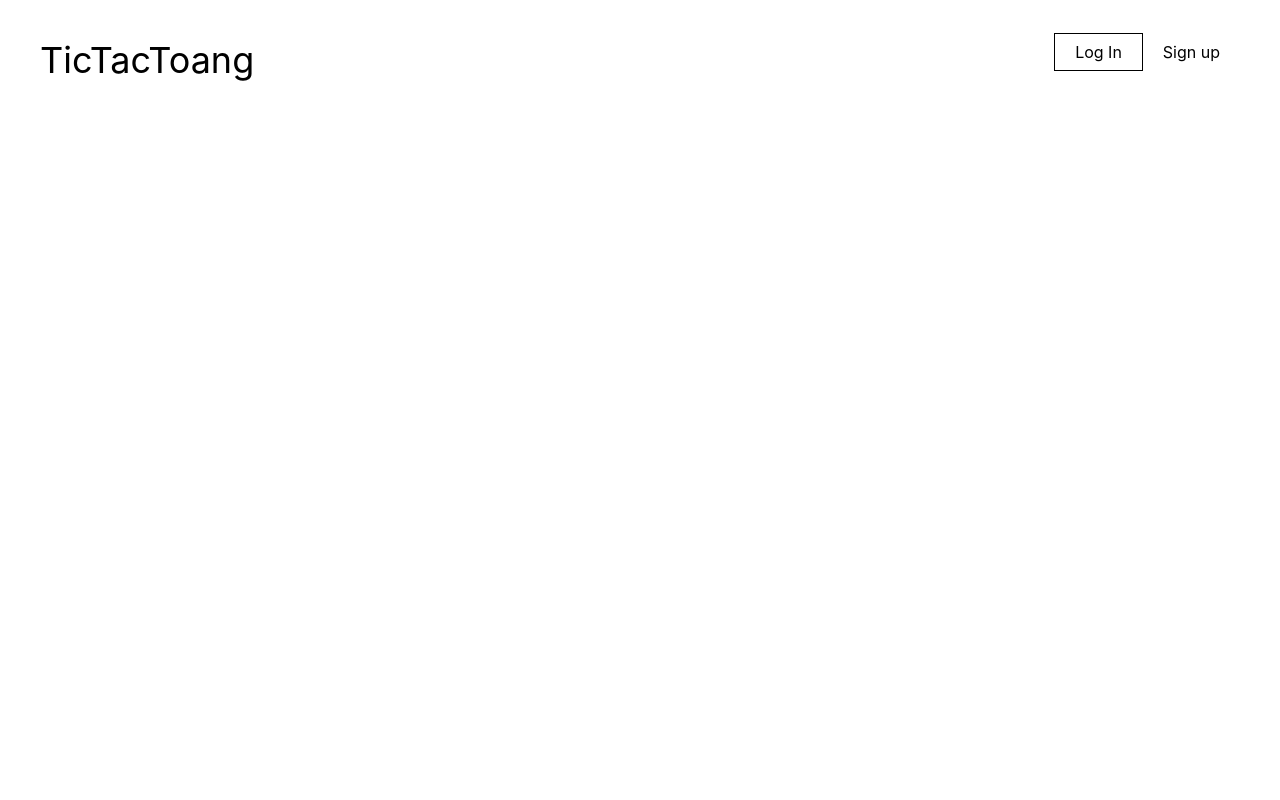
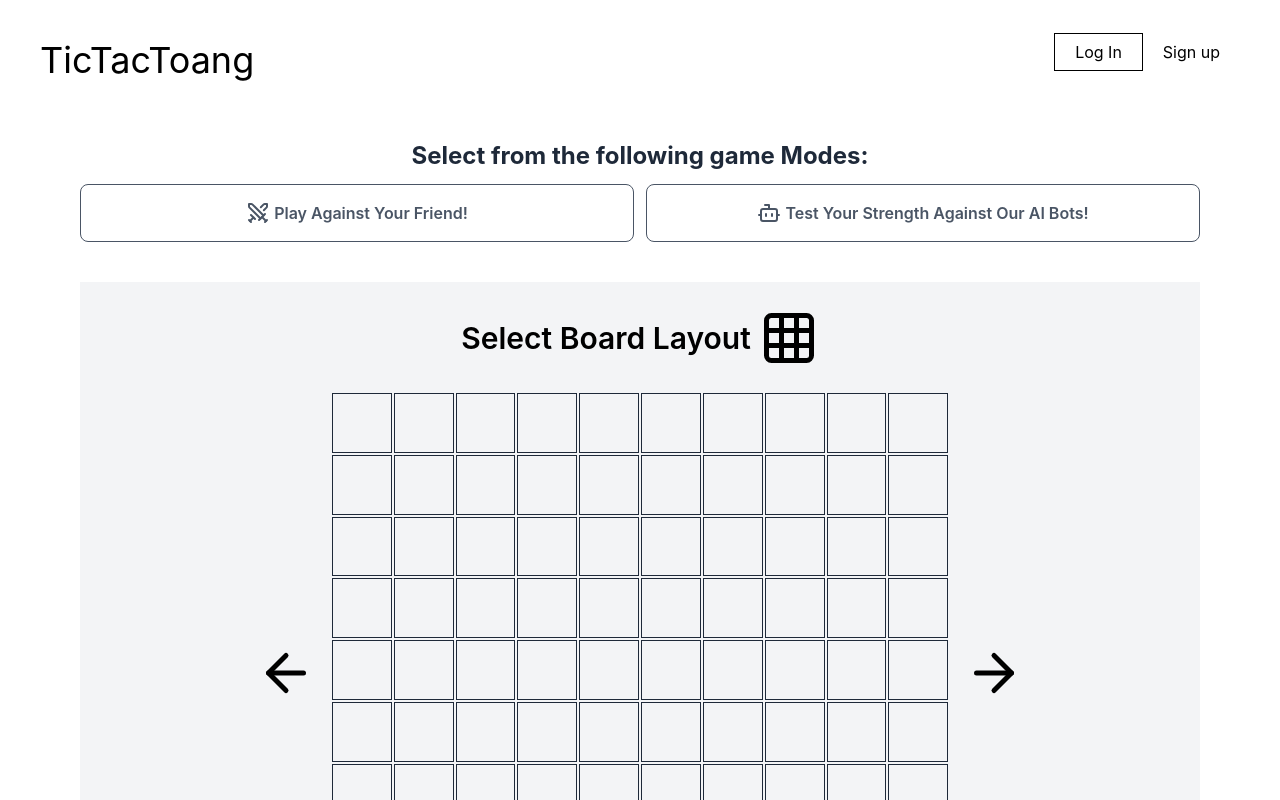
Before and after one commit to RMIT-Full-Stack-Development-2026A/Group4, a React app in the folder frontend/: page /lobby in a window 1280 px wide. Shown: the top 800 px of the page. Built offline with nearby package versions, Linux system fonts and the light colour scheme; no server answers; the HTML template or start-up script is replaced by a standard one.

Commit message:
Finished sidebar navigation for user and admin

```diff
--- a/frontend/src/components/layout/RootLayout.jsx
+++ b/frontend/src/components/layout/RootLayout.jsx
@@ -3,14 +3,18 @@ import PublicNavBar from '../reusable/NavBar'
 import { useAuth } from '../../context/UserContext'
 import ProtectedNav from '../reusable/ProtectedNav'
 import { Outlet } from 'react-router-dom'
+import SideBar from '../reusable/SideBar'
 
 const RootLayout = () => {
   const {user} = useAuth();
   return (
-    <div className='m-10'>
-        { user ? <ProtectedNav/> : <PublicNavBar />}
-        <main>
-            <Outlet />
+    <div className='m-10 flex flex-col gap-5'>
+        <div className=''>{ !user &&  <PublicNavBar />}</div>
+        <main className='flex flex-1 relative justify-between m-2'>
+            { user && <SideBar /> }
+            <div className='flex-1 p-8 overflow-y-auto'>
+              <Outlet/>
+            </div>
         </main>
     </div>
   )
--- a/frontend/src/components/reusable/DropDownMenu.jsx
+++ b/frontend/src/components/reusable/DropDownMenu.jsx
@@ -4,7 +4,7 @@ import Logout from './Logout'
 import { useAuth } from '../../context/UserContext'
 import { useState } from 'react'
 // Importing icon
-import { User, Gamepad2, Crown } from 'lucide-react'
+import { User, Gamepad2, Crown, Sword } from 'lucide-react'
 
 const DropDownMenu = () => {
   const {user} = useAuth();
@@ -18,14 +18,14 @@ const DropDownMenu = () => {
     }
   };
   return (
-    <div className='cursor-pointer p-2 absolute transition-transform duration-300 hover:scale-105 right-9 top-8 shadow-[0px_4px_13px_-3px_rgba(0,_0,_0,_0.1)] '>
+    <div className='cursor-pointer p-2 absolute z-50 bg-white transition-transform duration-300 hover:scale-105 right-9 top-8 shadow-[0px_4px_13px_-3px_rgba(0,_0,_0,_0.1)] '>
 
         <div className='rounded-lg text-xl flex gap-1' onClick={toggleDropDown}>
-            <img></img>
             <h2 className='p-1 font-medium'>{ user.username }</h2>
         </div>
 
         <div className={`flex gap-1 text-gray-600 w-50 font-medium ${dropDownVisibility} flex-col rounded-lg`}>
+          <Link className='hover:bg-gray-200 hover:text-gray-800 p-2 flex gap-2' to='/lobby'><Sword/> Play</Link>
           <Link className='hover:bg-gray-200 hover:text-gray-800 p-2 flex gap-2' to='/profile'><User/> Profile</Link>
           <Link className='hover:bg-gray-200 hover:text-gray-800 p-2 flex gap-2' to='/history'><Gamepad2/> History</Link>
           <Link className='hover:bg-gray-200 hover:text-gray-800 p-2 flex gap-2' to='/subscription'><Crown/> Subscriptions</Link>
--- a/frontend/src/components/reusable/Logout.jsx
+++ b/frontend/src/components/reusable/Logout.jsx
@@ -25,7 +25,7 @@ const Logout = () => {
         }
     }
   return (
-    <button className='p-2 hover:bg-gray-200 cursor-pointer flex gap-2' onClick={logout}><LogOutIcon/> Log Out</button>
+    <button className='p-4 text-gray-700 hover:bg-gray-100 font-semibold border-gray-100 border rounded-lg justify-center items-center cursor-pointer flex gap-2' onClick={logout}><LogOutIcon /> LOG OUT</button>
   )
 }
 
--- /dev/null
+++ b/frontend/src/components/reusable/SideBar.jsx
@@ -0,0 +1,40 @@
+import React from 'react'
+import { Link } from 'react-router-dom'
+import { Check, CircleCheck, Clipboard, ClipboardCheck, Edit, Gamepad, History, LayoutDashboard, Receipt, ReceiptCent, Sword, User } from 'lucide-react'
+import Logout from './Logout'
+
+const SideBar = () => {
+  return (
+    <div className='flex flex-col  gap-3 rounded-lg p-4 shadow-[0px_0px_6px_1px_rgba(0,_0,_0,_0.1)]'>
+      <div>
+        <h1 className='text-2xl font-bold text-gray-900'>TIC TAC TOANG</h1>
+      </div>
+
+      <nav className='flex flex-col gap-2'>
+
+        <div className='flex flex-col p-4 border rounded border-gray-100'>
+          <h2 className='font-semibold text-gray-800'>GAME</h2>
+          <Link className='flex align-middle gap-2 p-2 text-gray-700 font-medium hover:bg-gray-100 rounded-lg' to='/lobby'><Sword /> START</Link>
+          <Link className='flex align-middle gap-2 p-2 text-gray-700 font-medium hover:bg-gray-100 rounded-lg' to='/statistics'><LayoutDashboard/> STATISTICS</Link>
+          <Link className='flex align-middle gap-2 p-2 text-gray-700 font-medium hover:bg-gray-100 rounded-lg' to='/history'><Gamepad/> HISTORY</Link>
+        </div>
+
+        <div className='flex flex-col p-4 gap-1 border rounded border-gray-100'>
+          <h2 className='font-semibold text-gray-800'>PROFILE</h2>
+          <Link className='flex align-middle gap-2 p-2 text-gray-700 font-medium hover:bg-gray-100 rounded-lg' to='/profile'><User/> INFO</Link>
+          <Link className='flex align-middle gap-2 p-2 text-gray-700 font-medium hover:bg-gray-100 rounded-lg' to='/profile/edit'><Edit/> EDIT</Link>
+        </div>
+
+          <div className='flex flex-col p-4 border rounded border-gray-100'>
+            <h2 className='font-semibold text-gray-800'>SUBSCRIPTION</h2>
+            <Link className='flex align-middle gap-2 p-2 text-gray-700 font-medium hover:bg-gray-100 rounded-lg' to='/subscription'><ClipboardCheck/> PLAN</Link>
+            <Link className='flex align-middle gap-2 p-2 text-gray-700 font-medium hover:bg-gray-100 rounded-lg' to=''><History/> HISTORY</Link>
+          </div>
+
+        </nav>
+        <Logout />
+    </div>
+  )
+}
+
+export default SideBar
--- a/frontend/src/modules/lobby/GameLobby.jsx
+++ b/frontend/src/modules/lobby/GameLobby.jsx
@@ -1,18 +1,18 @@
 // Representing home page where you can select game mode, board style, board layout
 import React from 'react'
-// Importing dependencies:
-import { useState } from 'react'
+
 // Importing components:
 import StartGameButton from './components/StartGameButton';
+import SelectBoardLayout from './components/SelectBoardLayout';
+import GameMode from './components/GameMode';
 
 const GameLobby = () => {
-  // Defining states:
-  const [selectedBoard, setSelectedBoard] = useState();
-  const [gameMode, setGameMode] = useState();
   // Returning JSX:
   return (
-    <div className='text-4xl'>
-
+    <div className='flex flex-col align-middle justify-center gap-10'>
+      <GameMode />
+      <SelectBoardLayout />
+      <StartGameButton />
     </div>
   )
 }
--- a/frontend/src/modules/lobby/components/GameMode.jsx
+++ b/frontend/src/modules/lobby/components/GameMode.jsx
@@ -1,8 +1,17 @@
 import React from 'react'
+import {Bot,Swords} from 'lucide-react'
 
 const GameMode = () => {
   return (
-    <div>GameMode</div>
+    <div className='flex gap-3 flex-col'>
+      <h1 className='text-center text-2xl font-bold text-gray-800'>Select from the following game Modes: </h1>
+      <div className='flex text-center gap-3'>
+        <button className='text-gray-600 font-semibold cursor-pointer flex-1/2 border p-4 rounded-lg flex gap-1 justify-center align-middle transition-transform hover:scale-102 duration-300'>
+          <Swords/>Play Against Your Friend!
+        </button>
+        <button className='text-gray-600 font-semibold cursor-pointer flex-1/2 p-4 rounded-lg flex border justify-center align-middle gap-1 transition-transform hover:scale-102 duration-300'><Bot/>Test Your Strength Against Our AI Bots!</button>
+      </div>
+    </div>
   )
 }
 
--- a/frontend/src/modules/lobby/components/SelectBoardLayout.jsx
+++ b/frontend/src/modules/lobby/components/SelectBoardLayout.jsx
@@ -1,20 +1,57 @@
-import React from 'react'
+import React, { useEffect, useState } from 'react'
+import { ArrowLeft, ArrowRight, Grid3x3 } from 'lucide-react';
 
 const SelectBoardLayout = () => {
+  const [currentLayout, setCurrentLayout] = useState(10);
+  const [selectedLayout, setSelectedLayout] = useState(Array(currentLayout * currentLayout).fill(null))
+  // Loads at first when mounted and when current layout changes:
+  useEffect(()=>{
+    // Defining function for current layout
+    const displayCurrentLayout = () => {
+      // Creating a new array based on the layout size variable
+      const newArray = Array( currentLayout * currentLayout ).fill(null);
+      // Setting the state of the board to be based on the array
+      setSelectedLayout(newArray);
+    };
+    displayCurrentLayout();
+  }, [currentLayout]);
   // Submit Chosen Board Layout:
+  // Carousel layout With board in middle and arrow pointing forward and backward to toggle
+  return (
+    <div className=' min-h-screen bg-gray-100 flex flex-col justify-evenly '>
+        <div className='flex items-center justify-center gap-2 align-middle'>
+          <h1 className='text-3xl font-semibold'>Select Board Layout</h1>
+          <Grid3x3 className='sm:hidden md:block' size={60} />
+        </div>
 
-  return (
-    <div>
+        <div className='flex items-center justify-center w-full gap-4'>
+          {/* left arrow */}
+          <button>
+            <ArrowLeft className='cursor-pointer transition-transform duration-300 hover:scale-105' size={60} />
+          </button>
 
-      <div>
-        <img></img>
-        <p>10x10</p>
-      </div>
+          {/* CONTAINER */}
+          <div style={{
+            gridTemplateColumns: `repeat(${currentLayout}, 1fr)`,
+            width: '55%',
+            height: 'auto'
+            }} className={`grid max-h-[50vh] md:max-h-[70vh] aspect-square gap-0.5`}>
+              {/* GRID */}
+              {selectedLayout.map((grid, index)=>(
+                <div className='border-gray-800 cursor-pointer border aspect-square transition-color duration-150 hover:bg-gray-300' key={index}></div>
+              ))}
 
-      <div>
-        <img></img>
-        <p>15x15</p>
-      </div>
+          </div>
+          {/* right arrow */}
+          <button>
+            <ArrowRight className='cursor-pointer transition-transform duration-300 hover:scale-105' size={60} />
+          </button>
+        </div>
+
+        <div className='flex gap-5 sm:flex-col md:flex-row '>
+          <button className='flex-1/2 border text-3xl font-bold p-5 rounded-lg transition-transform cursor-pointer hover:scale-101 duration-200' onClick={()=>{ setCurrentLayout(10);}}>10x10</button>
+          <button className='flex-1/2 border text-3xl font-bold p-5 rounded-lg transition-transform cursor-pointer hover:scale-101 duration-200' onClick={()=>{ setCurrentLayout(15);}}>15x15</button>
+        </div>
 
     </div>
   )
--- a/frontend/src/modules/lobby/components/StartGameButton.jsx
+++ b/frontend/src/modules/lobby/components/StartGameButton.jsx
@@ -1,19 +1,14 @@
 // Importing dependencies:
 import React from 'react'
-import { useState } from 'react'
-import { useNavigate } from 'react-router-dom'
+import {Sword} from 'lucide-react'
 
 // Start game button
 const StartGameButton = () => {
-  const navigate = useNavigate();
-  // Get all information provided by state
-  const initializeGame = () => {
 
-  }
     // Send data to back end
     // Redirect user to a game session based on the id of the new instance created.
   return (
-    <div>Start Game</div>
+      <button className='p-5  cursor-pointer rounded-lg flex justify-center align-middle gap-2 border'><Sword/> Start Game</button>
   )
 }
 
--- /dev/null
+++ b/frontend/src/modules/profile/components/ProfileDisplay.jsx
@@ -0,0 +1,11 @@
+import React from 'react'
+
+const ProfileDisplay = () => {
+  return (
+    <div>
+        <h1>Profile Display</h1>
+    </div>
+  )
+}
+
+export default ProfileDisplay
--- /dev/null
+++ b/frontend/src/modules/profile/components/ProfileEdit.jsx
@@ -0,0 +1,12 @@
+import React from 'react'
+
+const ProfileEdit = () => {
+  return (
+    <div>
+        <h1>Profile Edit</h1>
+        <form></form>
+    </div>
+  )
+}
+
+export default ProfileEdit
--- a/frontend/src/route/AppRouter.jsx
+++ b/frontend/src/route/AppRouter.jsx
@@ -10,6 +10,7 @@ import GameLobby from "../modules/lobby/GameLobby";
 import SubscriptionPage from "../modules/subscription/SubscriptionPage";
 import PaymentSuccess from "../modules/subscription/components/PaymentSuccess";
 import PaymentFailure from "../modules/subscription/components/PaymentFailure";
+import Profile from "../modules/profile/UI/Profile";
 
 // Creating a router:
 const router = createBrowserRouter(
@@ -22,7 +23,7 @@ const router = createBrowserRouter(
         { path: 'login', element: <Login /> },
         { path: 'signup', element: <Signup /> },
         { path: 'lobby', element: <GameLobby /> },
-        { path:'profile', element: <></> },
+        { path:'profile', element: <Profile/> },
         { path:'subscription', element: <SubscriptionPage />, },
         { path: 'payment/success', element: <PaymentSuccess />},
         { path: 'payment/failure', element: <PaymentFailure/>},
```
Also changed, not shown: frontend/src/modules/profile/UI/Profile.jsx (+39 -2 lines).
